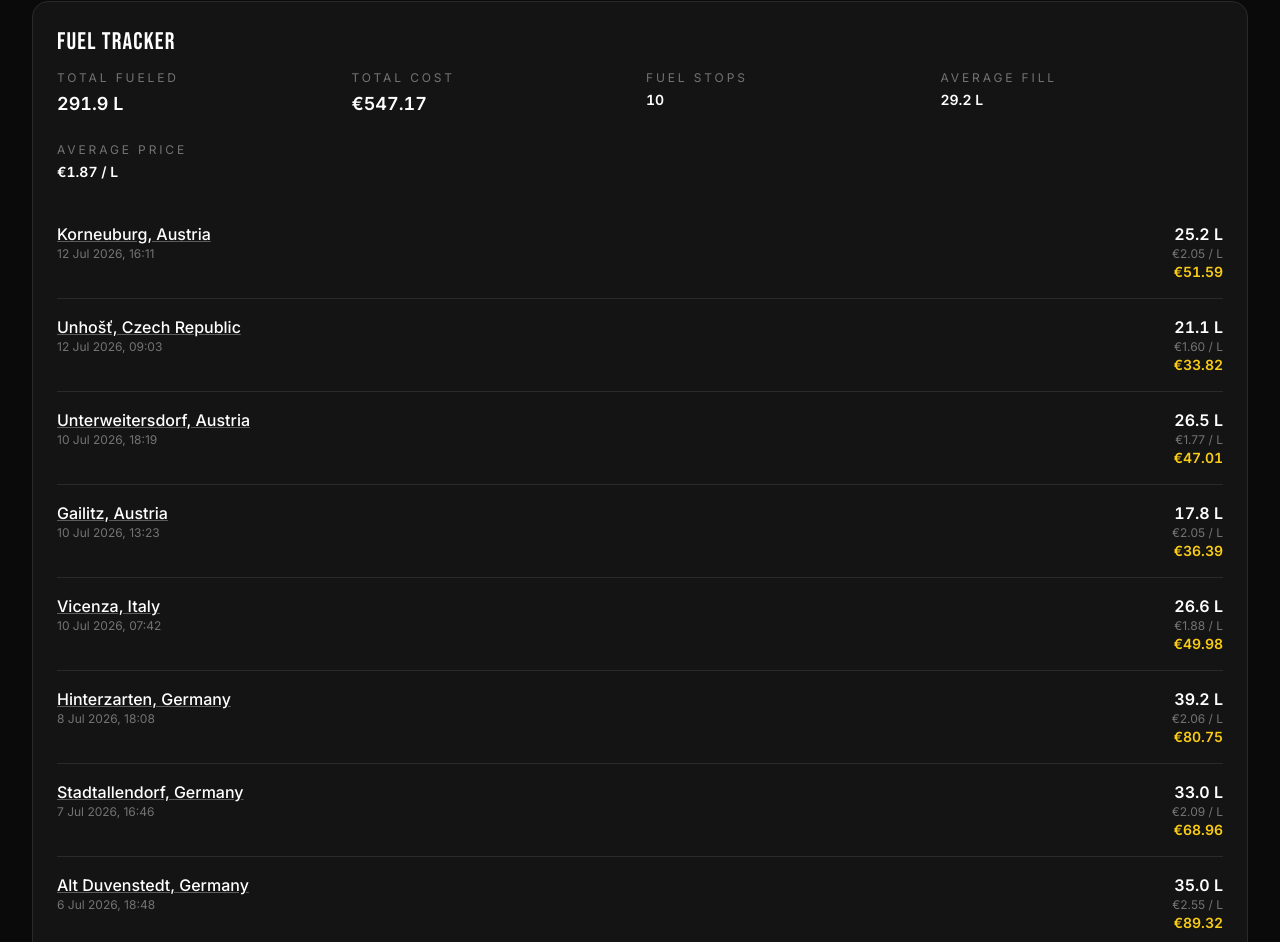
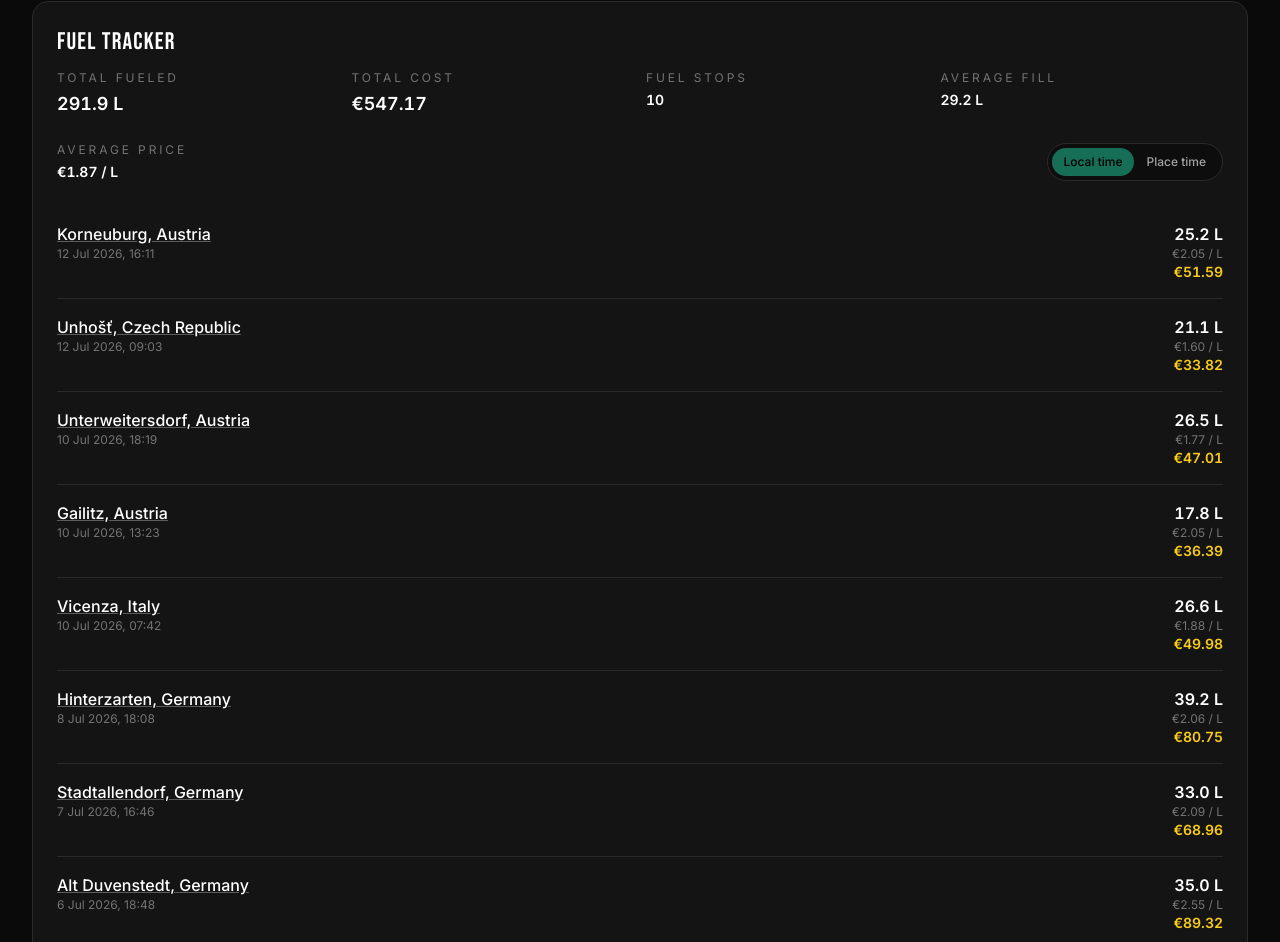
Before and after one commit to LBlend/polomarket, a Next.js app: page / in a window 1280 px wide. Shown: the part 2981-3923 px from the top of the page. Built offline with nearby package versions, Linux system fonts and the light colour scheme; no server answers; the database is empty.

Commit message:
hopefully add timezone toggle for the fuel tracker times

```diff
--- a/src/components/FuelTracker.tsx
+++ b/src/components/FuelTracker.tsx
@@ -1,3 +1,6 @@
+"use client";
+
+import { useState } from "react";
 import fuelEntries from "@/data/fuel-entries.json";
 
 type FuelEntry = {
@@ -9,6 +12,7 @@ type FuelEntry = {
 };
 
 export default function FuelTracker() {
+  const [timeMode, setTimeMode] = useState<"local" | "place">("local");
   const entries = (fuelEntries as FuelEntry[] | undefined) ?? [];
 
   const sorted = entries
@@ -61,12 +65,37 @@ export default function FuelTracker() {
             </div>
           </div>
 
-          <div className="flex gap-4 mb-6 text-sm text-neutral-400">
+          <div className="flex flex-col gap-3 sm:flex-row sm:items-center sm:justify-between mb-6 text-sm text-neutral-400">
             <div>
               <div className="text-xs uppercase tracking-[0.24em] text-neutral-500">Average price</div>
               <div className="mt-1 text-white font-semibold tabular-nums">
                 €{averagePrice.toFixed(2)} / L
               </div>
+            </div>
+
+            <div className="inline-flex rounded-full border border-rally-border bg-neutral-950/70 p-1">
+              <button
+                type="button"
+                onClick={() => setTimeMode("local")}
+                className={`rounded-full px-3 py-1.5 text-xs font-medium transition-colors ${
+                  timeMode === "local"
+                    ? "bg-gold-600 text-black"
+                    : "text-neutral-400 hover:text-white"
+                }`}
+              >
+                Local time
+              </button>
+              <button
+                type="button"
+                onClick={() => setTimeMode("place")}
+                className={`rounded-full px-3 py-1.5 text-xs font-medium transition-colors ${
+                  timeMode === "place"
+                    ? "bg-gold-600 text-black"
+                    : "text-neutral-400 hover:text-white"
+                }`}
+              >
+                Place time
+              </button>
             </div>
           </div>
 
@@ -96,13 +125,7 @@ export default function FuelTracker() {
                       {e.place ?? `${e.coords.lat.toFixed(4)}, ${e.coords.lng.toFixed(4)}`}
                     </a>
                     <div className="text-neutral-500 text-xs">
-                      {new Date(e.date).toLocaleString("en-GB", {
-                        day: "numeric",
-                        month: "short",
-                        year: "numeric",
-                        hour: "2-digit",
-                        minute: "2-digit",
-                      })}
+                      {formatFuelTimestamp(e.date, e.place, timeMode)}
                     </div>
                   </div>
 
@@ -134,3 +157,54 @@ export default function FuelTracker() {
 function googleMapsLink(coords: { lat: number; lng: number }) {
   return `https://www.google.com/maps/search/?api=1&query=${coords.lat},${coords.lng}`;
 }
+
+function formatFuelTimestamp(dateString: string, place: string | undefined, mode: "local" | "place") {
+  const date = new Date(dateString);
+  const baseOptions: Intl.DateTimeFormatOptions = {
+    day: "numeric",
+    month: "short",
+    year: "numeric",
+    hour: "2-digit",
+    minute: "2-digit",
+  };
+
+  if (mode === "local") {
+    return date.toLocaleString("en-GB", baseOptions);
+  }
+
+  const timeZone = getTimeZoneForPlace(place);
+  return date.toLocaleString("en-GB", {
+    ...baseOptions,
+    ...(timeZone ? { timeZone } : {}),
+  });
+}
+
+function getTimeZoneForPlace(place: string | undefined) {
+  if (!place) {
+    return undefined;
+  }
+
+  const normalized = place.toLowerCase();
+
+  if (normalized.includes("sweden") || normalized.includes("håby") || normalized.includes("malmö")) {
+    return "Europe/Stockholm";
+  }
+
+  if (normalized.includes("germany") || normalized.includes("alt duvenstedt") || normalized.includes("stadtallendorf") || normalized.includes("hinterzarten")) {
+    return "Europe/Berlin";
+  }
+
+  if (normalized.includes("italy") || normalized.includes("vicenza")) {
+    return "Europe/Rome";
+  }
+
+  if (normalized.includes("austria") || normalized.includes("gailitz") || normalized.includes("unterweitersdorf")) {
+    return "Europe/Vienna";
+  }
+
+  if (normalized.includes("czech") || normalized.includes("unhošť")) {
+    return "Europe/Prague";
+  }
+
+  return undefined;
+}
```
